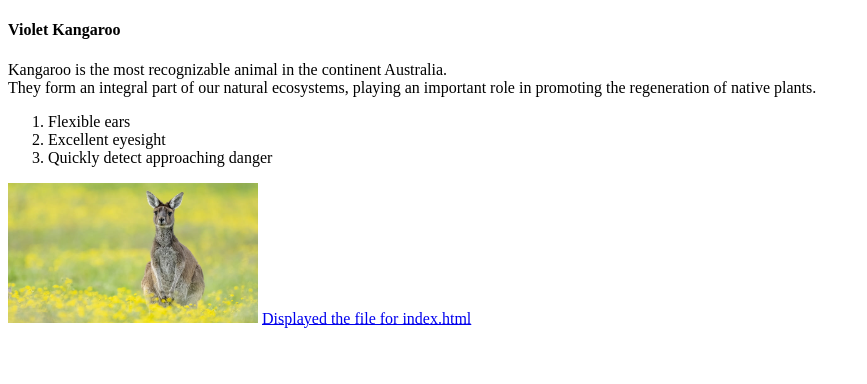
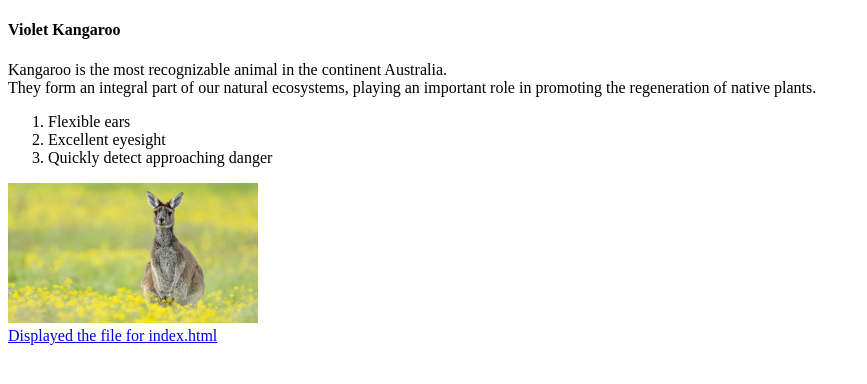
Before and after one commit to 44-563-Web-Apps-S23/44563-webapps-assignment-3-Varshakalva, a plain HTML site: page bonus.html in a window 1280 px wide. Shown: the whole page, without its empty margins (0-867 px from the left). Drawn offline with Linux system fonts and the light colour scheme.

```diff
--- a/bonus.html
+++ b/bonus.html
@@ -18,8 +18,8 @@
         <li> Quickly detect approaching danger </li>
 </ol>
 
- <img src="kangaroo.jpg" height=”250” width="250" alt="kangaroo">
- <a href="index.html">Displayed the file for index.html</a>
+ <img src="kangaroo.jpg" height=”250” width="250" alt="kangaroo"> <br>
+ <a href="index.html"> Displayed the file for index.html</a>
 
 </body>
 </html>
```
